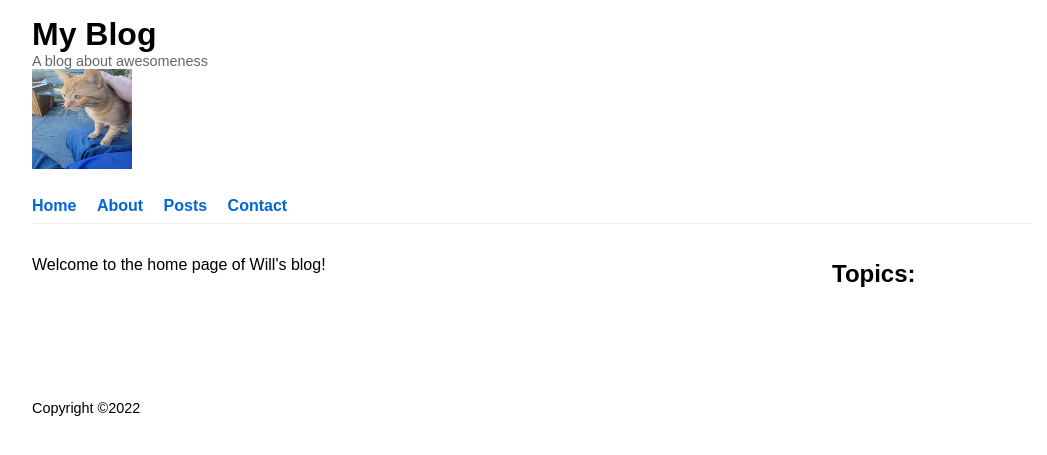
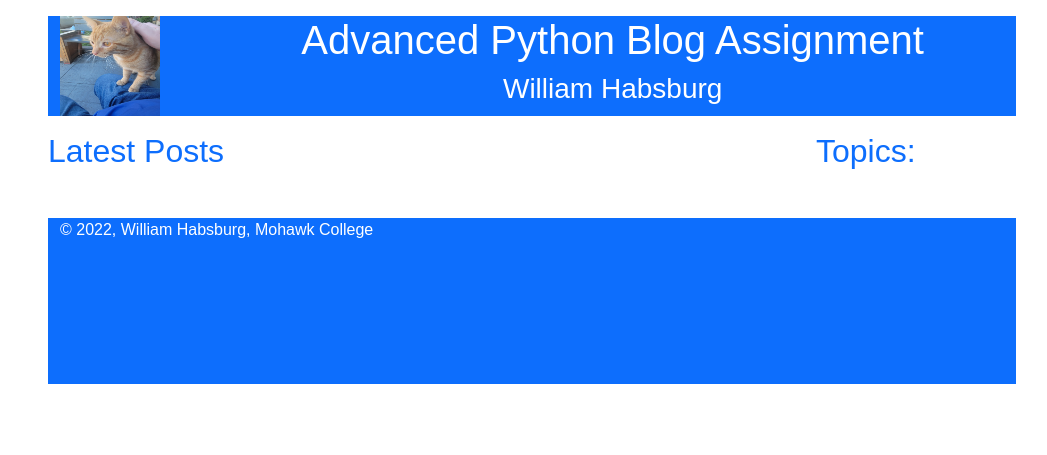
Before and after one commit to willhabsburg/will_habsburg_blog, a Django app: page / in a window 1280 px wide. Shown: the top 455 px of the page, without its empty margins (108-1155 px from the left). Run offline with Django 4.2, Linux system fonts and the light colour scheme; data that the repository does not hold is empty.

Commit message:
Assignment 3 push prettied up

```diff
--- a/blog/static/blog/base.css
+++ b/blog/static/blog/base.css
@@ -33,19 +33,6 @@
   text-decoration: underline;
 }
 
-/* Style the header area */
-#site-header h1 {
-  padding: 0;
-  margin: 0;
-}
-
-#site-header p {
-  font-size: 0.9rem;
-  color: #666;
-  padding: 0;
-  margin: 0;
-}
-
 /* Style the top nav */
 #top-nav {
   padding: 0.5rem 0;
@@ -78,11 +65,6 @@
   grid-template-columns: auto 200px;
 }
 
-/* Style the footer */
-#site-footer {
-  font-size: 0.9rem;
-}
-
 #headerpic {
   height: 100px;
   width: 100px;
--- a/blog/templates/blog/base.html
+++ b/blog/templates/blog/base.html
@@ -3,20 +3,31 @@
 
 <head>
     <meta charset="utf-8">
-    <title>My Blog - {% block page_title %}An awesome blog{% endblock %}</title>
+    <title>Will's Blog - {% block page_title %}An awesome blog{% endblock %}</title>
+    <meta name="viewport" content="width=device-width, initial-scale=1.0">
+    <link href="https://cdn.jsdelivr.net/npm/bootstrap@5.1.3/dist/css/bootstrap.min.css"
+        rel="stylesheet" integrity="sha384-1BmE4kWBq78iYhFldvKuhfTAU6auU8tT94WrHftjDbrCEXSU1oBoqyl2QvZ6jIW3"
+        crossorigin="anonymous">
+    <script src="https://cdn.jsdelivr.net/npm/bootstrap@5.1.3/dist/js/bootstrap.bundle.min.js"></script>
     {% load static %}
     <link rel="stylesheet" href="{% static "blog/base.css" %}">
 </head>
 
 <body>
     <!-- The header -->
-    <header id="site-header">
-        <h1>My Blog</h1>
-        <p>A blog about awesomeness</p>
-        <img src="{% static "blog/logo.jpg" %}" alt="Logo" id="headerpic">
+    <header class="container-lg bg-primary text-white pt-0">
+        <div class="row">
+            <div class="col-2 pt-0">
+                <img src="{% static "blog/logo.jpg" %}" alt="Logo" id="headerpic" class=".img-fluid">
+            </div>
+            <div class="col-10 text-center">
+                <h1>Advanced Python Blog Assignment</h1>
+                <h3>William Habsburg</h3>
+            </div>
+        </div>
     </header>
 
-    <!-- Top navigation -->
+    <!-- Top navigation Hidden until needed
     <nav id="top-nav">
         <ul>
             <li><a href="#">Home</a></li>
@@ -25,6 +36,7 @@
             <li><a href="#">Contact</a></li>
         </ul>
     </nav>
+    -->
 
     <main id="main-content">
         <div>
@@ -34,7 +46,7 @@
         </div>
 
         <aside>
-            <h2>Topics:</h2>
+            <h2 class="text-primary">Topics:</h2>
             <ul>
                 {% for topic in all_topics %}
                 <li>{{ topic.name }} ({{ topic.blog_posts__count }})</li>
@@ -44,9 +56,8 @@
 
     </main>
     <!-- The footer -->
-    <footer id="site-footer">
-        <!-- Print copyright with the current year -->
-        Copyright &copy;{% now 'Y' %}
+    <footer class="container-lg bg-primary text-white">
+        <p>&copy; {% now 'Y' %}, William Habsburg, Mohawk College</p>
     </footer>
 </body>
 
--- a/blog/templates/blog/home.html
+++ b/blog/templates/blog/home.html
@@ -3,14 +3,11 @@
 {% block page_title %}Home{% endblock %}
 
 {% block main %}
-{{ post }}
-<p>Welcome to the home page of Will's blog!</p>
-
-
+<h2 class='text-primary'>Latest Posts</h2>
 <section class="latest-article-preview">
     {% for post in latest_posts %}
     <article>
-        <h2>{{ post.title }}</h2>
+        <h3>{{ post.title }}</h3>
         <em>{{ post.published|timesince }} ago</em>
         {{ post.content|linebreaks }}
     </article>
@@ -18,5 +15,4 @@
 
 </section>
 
-
 {% endblock %}
--- a/blog/views.py
+++ b/blog/views.py
@@ -8,10 +8,7 @@
     # Get last 3 posts
     latest_posts = models.Post.objects.filter(status=models.Post.PUBLISHED).order_by('-published')[:3]
     # Get Topic list
-    topics = {}
-    #for post in latest_posts:
-    #    if post.
-    all_topics = models.Topic.objects.annotate(Count('blog_posts'))
+    all_topics = models.Topic.objects.annotate(Count('blog_posts')).order_by('-blog_posts__count')[:10]
     # Add as context variable "latest_posts"
     context = {
         'latest_posts': latest_posts,
```
